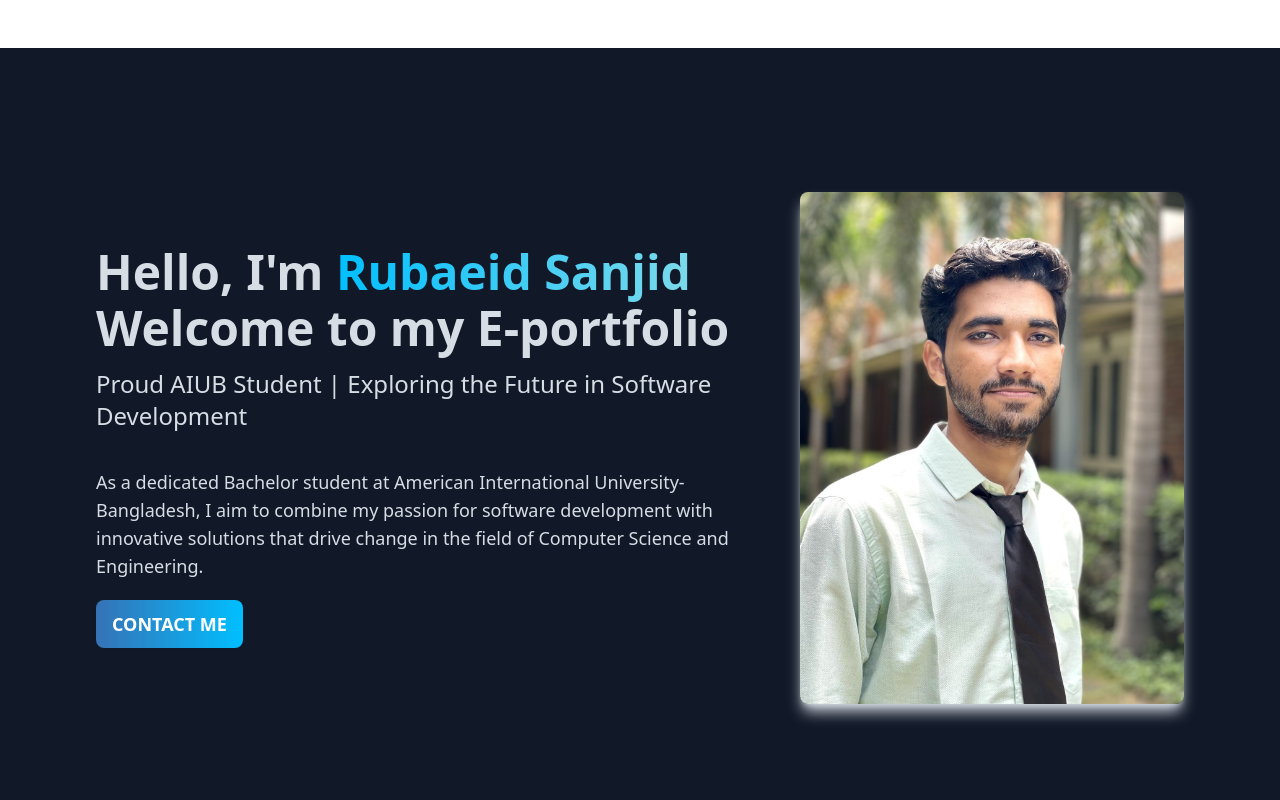
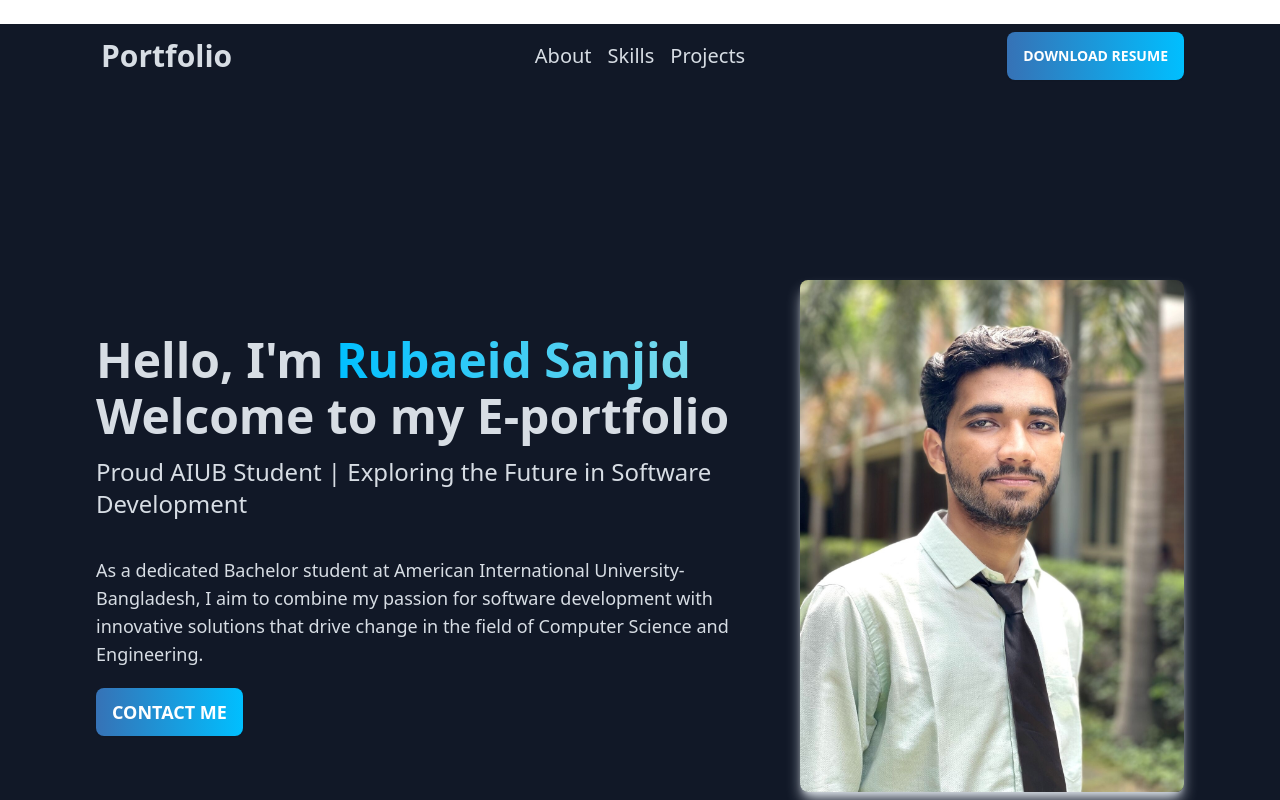
Before and after one commit to Rubaeid-Sanjid/my-academic-portfolio, a React (Vite) app: page / in a window 1280 px wide. Shown: the top 800 px of the page. Built offline with nearby package versions, Linux system fonts and the light colour scheme.

Commit message:
added navbar and footer section

```diff
--- a/src/App.jsx
+++ b/src/App.jsx
@@ -1,3 +1,5 @@
+import Footer from "./Components/Footer/Footer";
+import Navbar from "./Components/Navbar/Navbar";
 import About from "./Pages/About/About";
 import Certifications from "./Pages/Certifications/Certifications";
 import Contact from "./Pages/Contact/Contact";
@@ -10,6 +12,7 @@ function App() {
   return (
     <>
       <main className="bg-gray-900">
+        <Navbar></Navbar>
         <Home></Home>
         <About></About>
         <Education></Education>
@@ -17,6 +20,7 @@ function App() {
         <Projects></Projects>
         <Certifications></Certifications>
         <Contact></Contact>
+        <Footer></Footer>
       </main>
     </>
   );
--- /dev/null
+++ b/src/Components/Footer/Footer.jsx
@@ -0,0 +1,49 @@
+import {
+    FaFacebook,
+    FaGithub,
+    FaInstagram,
+    FaLinkedin,
+    FaTwitter,
+  } from "react-icons/fa";
+
+  const Footer = () => {
+    return (
+      <footer className="footer footer-center text-neutral-content rounded p-10">
+        <div className="divider bg-neutral-content h-[1px] w-3/4 lg:w-1/2"></div>
+        <nav className="grid grid-flow-col gap-4">
+          <a href="#about" className="link link-hover">About me</a>
+          <a href="#contact" className="link link-hover">Contact</a>
+        </nav>
+        <nav>
+          <div className="grid grid-flow-col gap-4">
+            <a
+              href="https://www.linkedin.com/in/rubaeid-sanjid/"
+              target="_blank"
+            >
+              <FaLinkedin className="text-3xl" />
+            </a>
+            <a href="https://github.com/Rubaeid-Sanjid" target="_blank">
+              <FaGithub className="text-3xl" />
+            </a>
+            <a href="https://www.facebook.com/Piyal.24/" target="_blank">
+              <FaFacebook className="text-3xl" />
+            </a>
+            <a href="https://www.instagram.com/p_for_piyal_/" target="_blank">
+              <FaInstagram className="text-3xl" />
+            </a>
+            <a href="https://www.x.com/SkPiyal" target="_blank">
+              <FaTwitter className="text-3xl" />
+            </a>
+          </div>
+        </nav>
+        <aside>
+          <p>
+            Copyright © {new Date().getFullYear()} - All rights reserved by Rubaeid
+            Sanjid
+          </p>
+        </aside>
+      </footer>
+    );
+  };
+
+  export default Footer;
--- /dev/null
+++ b/src/Components/Navbar/Navbar.jsx
@@ -0,0 +1,50 @@
+import resume from "../../../src/assets/MERN_Stack_Developer_Rubaeid_Sanjid_Resume.pdf";
+
+const Navbar = () => {
+  const navlink = (
+    <>
+      <a className="text-xl mx-2 cursor-pointer" href="#about">About</a>
+      <a className="text-xl mx-2 cursor-pointer" href="#skills">Skills</a>
+      <a className="text-xl mx-2 cursor-pointer" href="#projects">Projects</a>
+    </>
+  );
+  return (
+    <div className="navbar text-neutral-content px-3 lg:px-24 my-6">
+      <div className="navbar-start">
+        <div className="dropdown">
+          <div tabIndex={0} role="button" className="btn px-0 lg:px-1 btn-ghost lg:hidden">
+            <svg
+              xmlns="http://www.w3.org/2000/svg"
+              className="h-5 w-5"
+              fill="none"
+              viewBox="0 0 24 24"
+              stroke="currentColor"
+            >
+              <path
+                strokeLinecap="round"
+                strokeLinejoin="round"
+                strokeWidth="2"
+                d="M4 6h16M4 12h8m-8 6h16"
+              />
+            </svg>
+          </div>
+          <ul
+            tabIndex={0}
+            className="menu menu-sm dropdown-content bg-neutral-950 bg-[radial-gradient(ellipse_80%_80%_at_50%_-20%,rgba(120,119,198,0.3),rgba(255,255,255,0))] rounded-box z-[1] mt-3 w-52 p-2 shadow"
+          >
+            {navlink}
+          </ul>
+        </div>
+        <a className="btn pl-1 btn-ghost text-2xl lg:text-3xl">Portfolio</a>
+      </div>
+      <div className="navbar-center hidden lg:flex">
+        <ul className="menu menu-horizontal px-1">{navlink}</ul>
+      </div>
+      <div className="navbar-end">
+        <a className="btn bg-gradient-to-r from-[#3672b6] to-[#00BFFF] border-none text-white uppercase btn-sm lg:btn-md" href={resume} download>Download Resume</a>
+      </div>
+    </div>
+  );
+};
+
+export default Navbar;
--- a/src/Components/ProjectCards/ProjectCards.jsx
+++ b/src/Components/ProjectCards/ProjectCards.jsx
@@ -4,7 +4,7 @@ import PropTypes from "prop-types";
 const ProjectCards = ({ project }) => {
   return (
     // whileHover={{ scale: 1.1, transition: {duration: 0.8, ease: "easeInOut"} }}
-    <div className="card bg-gradient-to-r from-[#b1caed] to-[#dbe3f7]">
+    <div className="card bg-gradient-to-r from-[#b1caed] to-[#dbe3f7] transition transform hover:scale-105">
       <figure>
         <img
           src={project.image}
--- a/src/Pages/About/About.jsx
+++ b/src/Pages/About/About.jsx
@@ -2,7 +2,7 @@ import React from "react";
 
 const About = () => {
   return (
-    <div className="container mx-auto px-3 text-neutral-content lg:px-12">
+    <div id="about" className="container mx-auto px-3 text-neutral-content lg:px-12">
       <div className="divider bg-neutral-content h-[1px] lg:w-1/2 w-3/4 mx-auto my-12"></div>
       <h2 className="text-4xl font-semibold mb-10 text-center">About Me</h2>
 
--- a/src/Pages/Skills/Skills.jsx
+++ b/src/Pages/Skills/Skills.jsx
@@ -18,7 +18,7 @@ const Skills = () => {
   ];
 
   return (
-    <section className="py-10 px-5 text-neutral-content relative">
+    <section id="skills" className="py-10 px-5 text-neutral-content relative">
       {/* Background animation */}
       <div className="absolute inset-0 opacity-20">
         <div className="w-full h-full bg-[url('https://www.toptal.com/designers/subtlepatterns/uploads/hexabump.png')] animate-pulse"></div>
```
Also changed, not shown: 1 other file (tests, documents, lock files or other folders).
